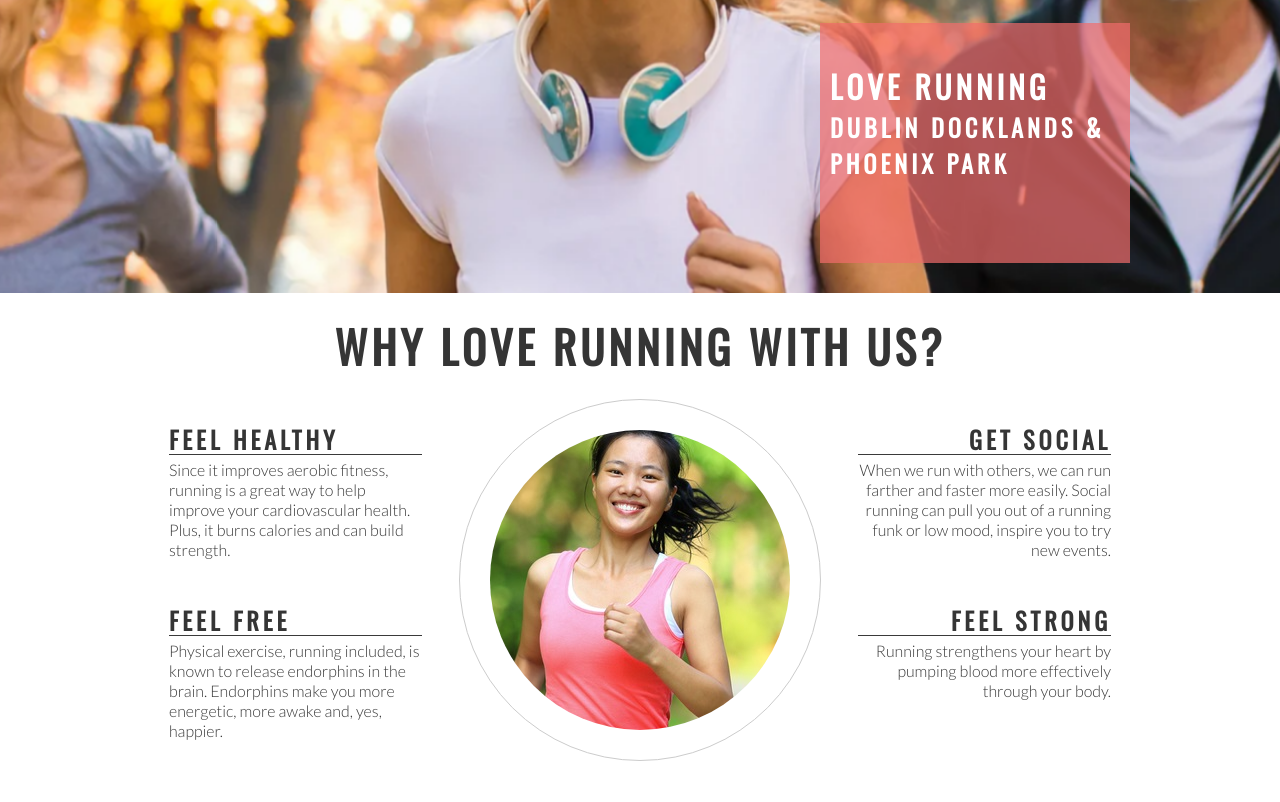
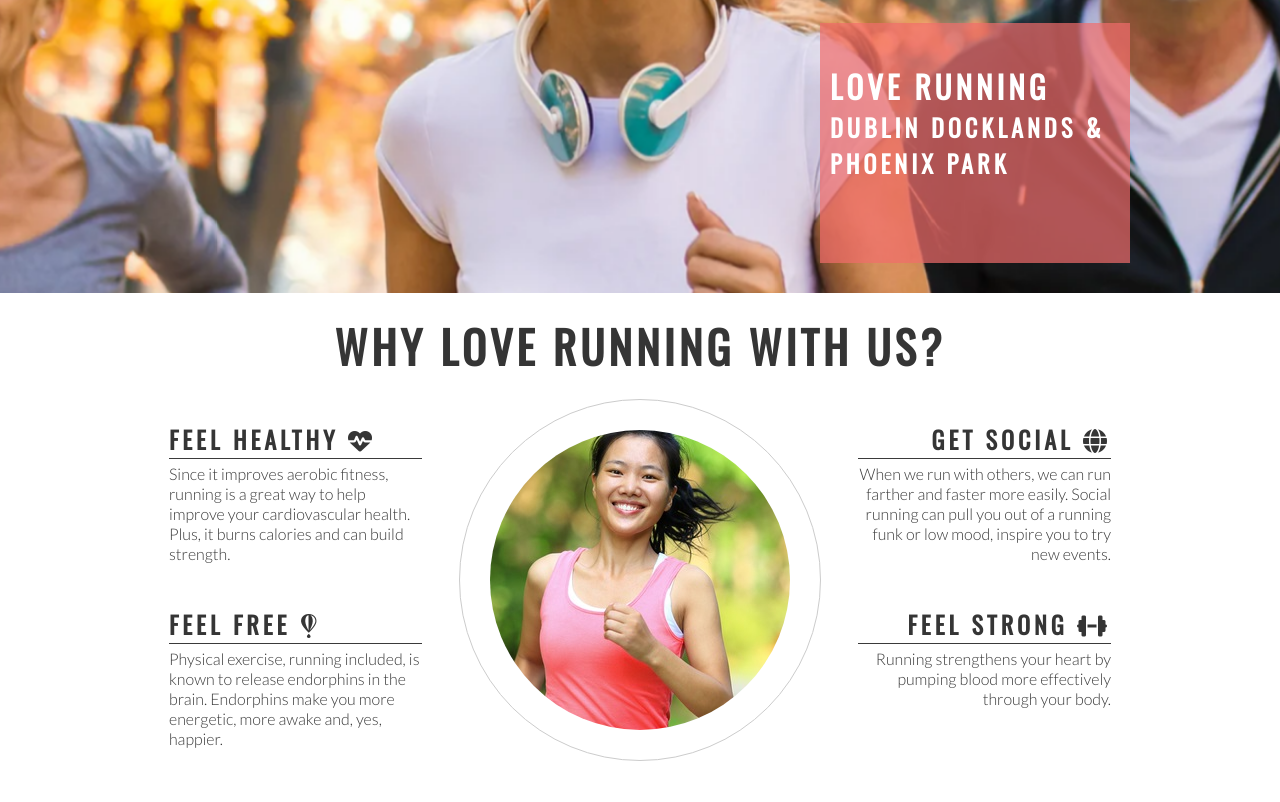
Before and after one commit to rowanam/love-running, a plain HTML site: page index.html in a window 1280 px wide. Shown: the part 382-1184 px from the top of the page. Drawn offline with nearby package versions, Linux system fonts and the light colour scheme.

Commit message:
Add Font Awesome icons to club ethos section

```diff
--- a/index.html
+++ b/index.html
@@ -42,14 +42,14 @@
         <h2 id="welcome">Why Love Running With Us?</h2>
         <div id="left-about">
             <div class="about-heading left-about-heading">
-                <h2>Feel Healthy</h2>
+                <h2>Feel Healthy <i class="fa-solid fa-heart-pulse"></i></h2>
                 <hr>
                 <p>
                     Since it improves aerobic fitness, running is a great way to help improve your cardiovascular health. Plus, it burns calories and can build strength.
                 </p>
             </div>
             <div class="about-heading left-about-heading">
-                <h2>Feel Free</h2>
+                <h2>Feel Free <i class="fa-brands fa-fly"></i></h2>
                 <hr>
                 <p>
                     Physical exercise, running included, is known to release endorphins in the brain. Endorphins make you more energetic, more awake and, yes, happier.
@@ -58,14 +58,14 @@
         </div>
         <div id="right-about">
             <div class="about-heading right-about-heading">
-                <h2>Get Social</h2>
+                <h2>Get Social <i class="fa-solid fa-globe"></i></h2>
                 <hr>
                 <p>
                     When we run with others, we can run farther and faster more easily. Social running can pull you out of a running funk or low mood, inspire you to try new events.
                 </p>
             </div>
             <div class="about-heading right-about-heading">
-                <h2>Feel Strong</h2>
+                <h2>Feel Strong <i class="fa-solid fa-dumbbell"></i></h2>
                 <hr>
                 <p>
                     Running strengthens your heart by pumping blood more effectively through your body.
@@ -86,6 +86,9 @@
     <footer>
         Social links here
     </footer>
+
+    <!-- font awesome script -->
+    <script src="https://kit.fontawesome.com/06f013de70.js" crossorigin="anonymous"></script>
 </body>
 
 </html>
```
